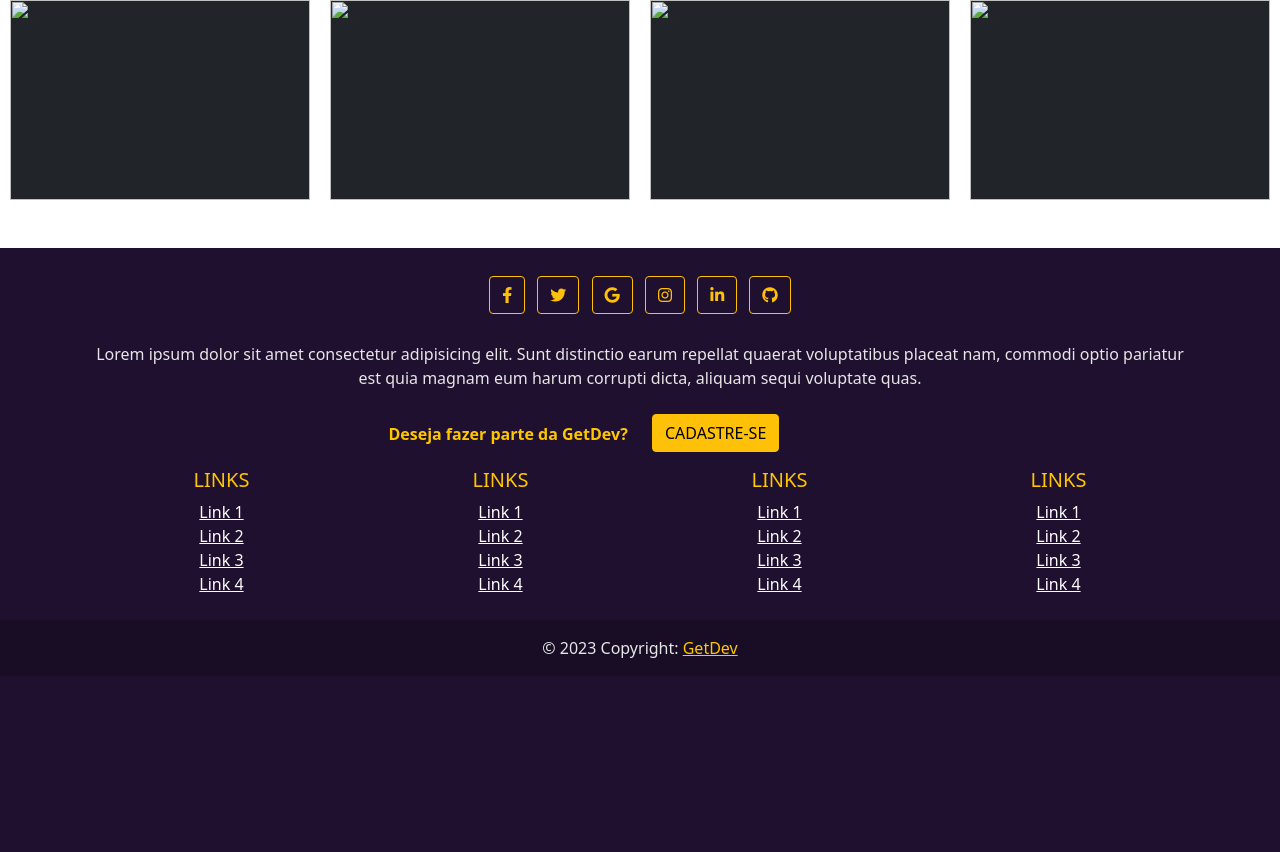
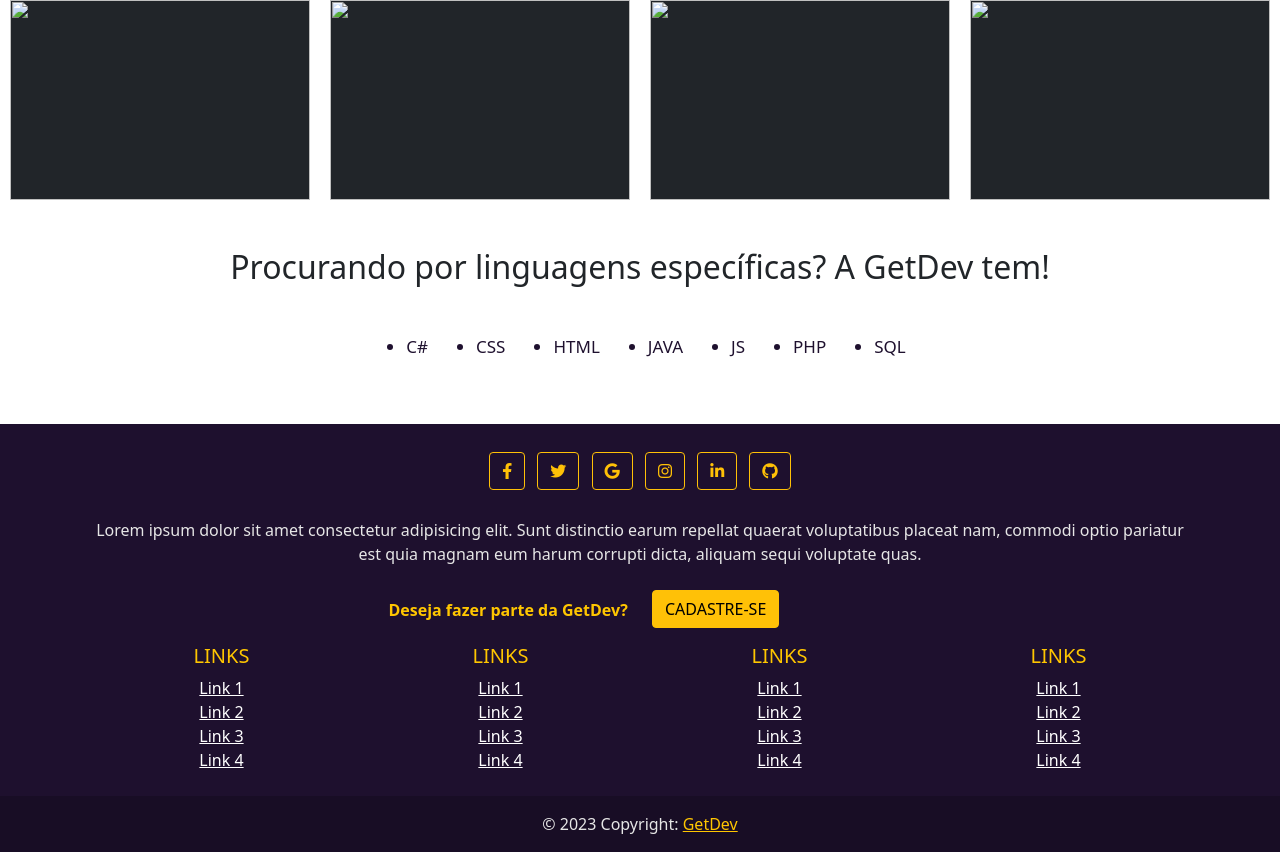
Before and after one commit to dhomimonteiro/Projeto_Integrador_Final, a PHP site: page /home.php in a window 1280 px wide. Shown: the part 1342-2194 px from the top of the page. Before the commit the page ends 2018 px from the top, so only its background shows below. Run offline with PHP 8.4, Linux system fonts and the light colour scheme; data comes from the database, SQL or seed files in the repository.

Commit message:
Cabeçalho deslogado, Linguagens home prontas

```diff
--- a/cabecalhoDeslogado.php
+++ b/cabecalhoDeslogado.php
@@ -20,22 +20,17 @@
                     <a class="nav-link" href="TelaContratante.php">Contratantes</a>
                 </li>
 
-                <li class="nav-item ola-usuario">
-                    <div class="row d-flex flex-column">
-                        <p class="ola">Olá,</p>
-                        <button class="botaoUsuario" id="botaoUsuario">
-                            <p class="usuario" id="usuario">Usuário</p>
-                        </button>
+                <li class="nav-item ms-4 me-3">
+                    <div class="row d-flex justify-content-center justify-content-lg-start">
+                        <div class="col-2">
+                            <a href="Projeto/TelaLoginteste/index.php">
+                                <button class="botaoCadastrar px-3" id="botaoCadastrar">
+                                    Cadastro
+                                </button>
+                            </a>
 
-                        <div class="menuUsuario" id="menuUsuario">
-                            <p class="pt-3 px-0 btoAdicionarProjeto btoMenuUsuario">Adicionar projeto</p>
-                            <p class="pt-1 px-0 btoPerfil btoMenuUsuario">Perfil</p>
-                            <p class="py-1 px-0 btoSair btoMenuUsuario">
-                                <a href="autenticar_sair.php" style="text-decoration: none;">
-                                    Sair
-                                </a>
-                            </p>
                         </div>
+
                     </div>
                 </li>
             </ul>
@@ -47,12 +42,3 @@
         </div>
     </div>
 </nav>
-
-<script src="js/jquery-3.6.4.js"></script>
-<script>
-    $(document).ready(function() {
-        $('#botaoUsuario').click(function() {
-            $('#menuUsuario').toggle();
-        })
-    });
-</script>
--- a/home.php
+++ b/home.php
@@ -31,6 +31,9 @@
         <div class="row sessaoProjetos">
             <?php include_once('projetos_home.php');?>
         </div>
+        <div class="row sessaoLinguagens">
+            <?php include_once('linguagens_home.php');?>
+        </div>
     </div>
 
 
--- /dev/null
+++ b/linguagens_home.php
@@ -0,0 +1,22 @@
+<div class="col-sm-12 mt-5 d-flex flex-column align-items-center">
+    <h2 class="mb-4">Procurando por linguagens específicas? A GetDev tem!</h2>
+    <ul class="d-flex flex-row flex-wrap justify-content-sm-center">
+        <?php
+        include_once('Projeto/TelaLoginteste/conexao.php');
+
+        try {
+            $sql = $conn->query('select * from Linguagem order by nome_linguagem');
+        }catch (PDOException $ex){
+            echo $ex->getMessage();
+        }
+
+        while ($row = $sql->fetch()){
+            echo '
+                <a href="#">
+                    <li class="linguagem mx-4 mt-4">'.$row[1] .'</li>
+                </a>
+            ';
+        }
+        ?>
+    </ul>
+</div>
--- a/style.css
+++ b/style.css
@@ -171,6 +196,27 @@
 }
 
 /******************************************************************************/
+/*********************************** LINGUAGENS ***********************************/
+/******************************************************************************/
+.sessaoLinguagens a{
+    text-decoration: none !important;
+    color: var(--roxo-escuro) !important;
+    font-size: 17px;
+}
+
+.sessaoLinguagens a:hover {
+    color: var(--roxo-escuro) !important;
+    transform: scale(1.1);
+    transition: 0.2s;
+}
+
+.sessaoLinguagens ul {
+    list-style-type: disc;
+    width: 70%;
+}
+
+
+/******************************************************************************/
 /*********************************** RODAPÉ ***********************************/
 /******************************************************************************/
 
```
Also changed, not shown: other parts of style.css (+25 -0 lines).
